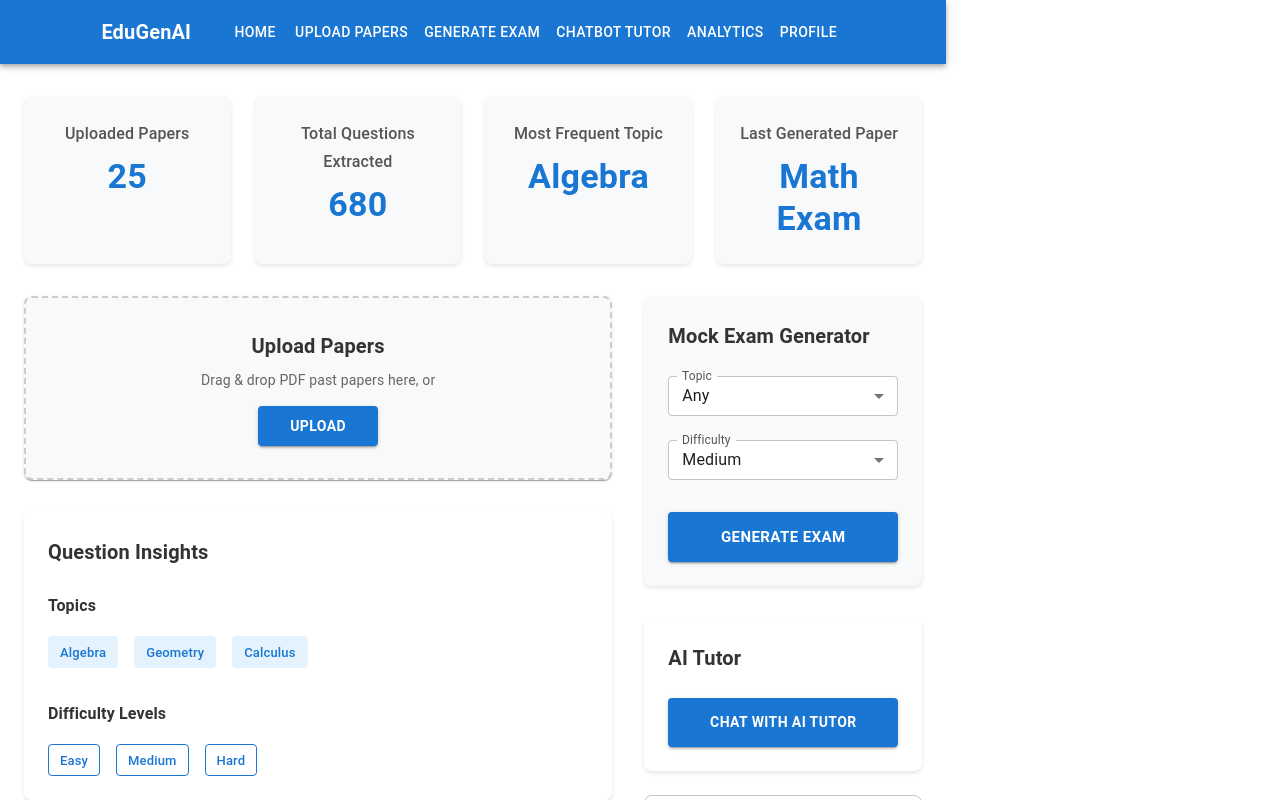
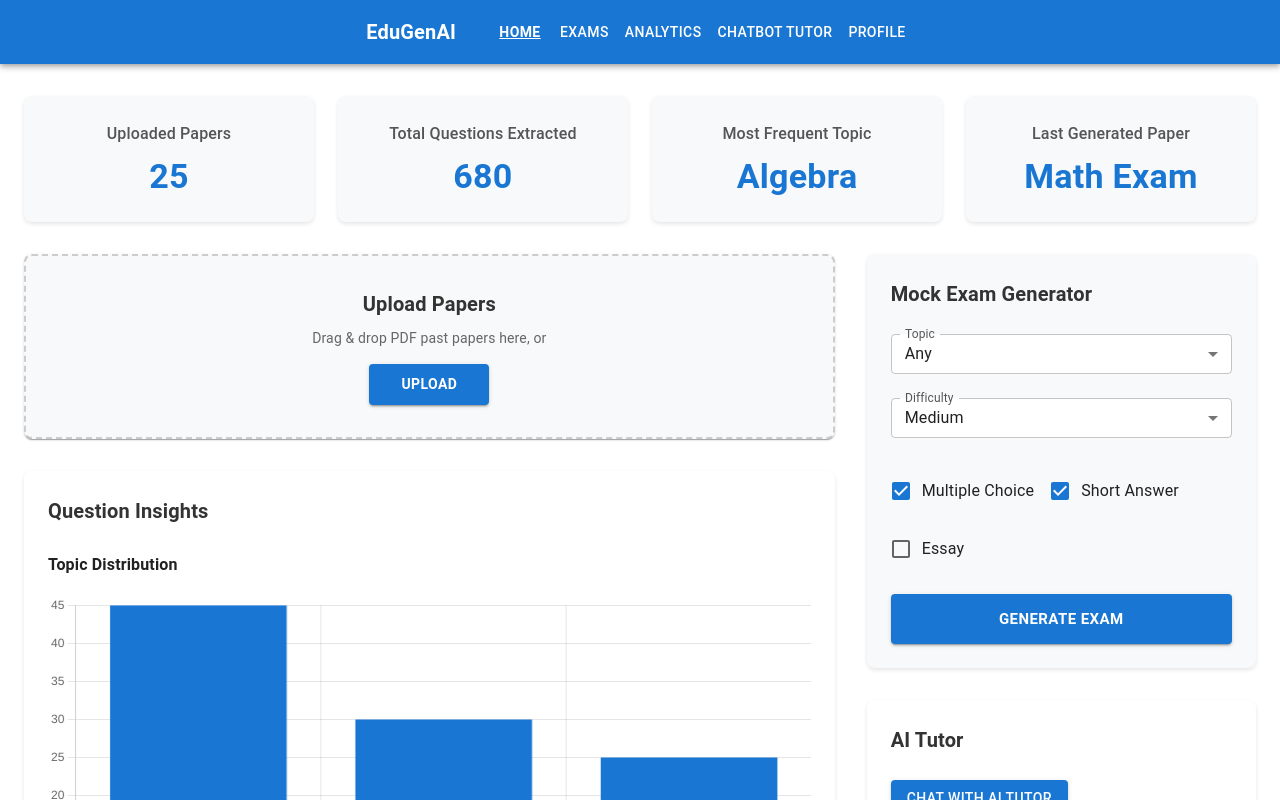
Before and after one commit to SamiduSamarasinghe/HND_FINAL_PRO_AI-MODEL, a React (Vite) app in the folder edugenai-ui/: page / in a window 1280 px wide. Shown: the top 800 px of the page. Built offline with nearby package versions, Linux system fonts and the light colour scheme.

Commit message:
Add some changes to the UI

```diff
--- a/edugenai-ui/src/components/ChatbotPopup.jsx
+++ b/edugenai-ui/src/components/ChatbotPopup.jsx
@@ -1,22 +1,22 @@
-import { Button } from '@mui/material';
+import { Dialog, DialogTitle, DialogContent, TextField, Typography, Button } from '@mui/material';
+import { useState } from 'react';
 
 export default function ChatbotPopup() {
+    const [open, setOpen] = useState(false);
+
     return (
-        <Button
-            variant="contained"
-            fullWidth
-            sx={{
-                py: 1.5,
-                fontWeight: 'bold',
-                textTransform: 'none',
-                backgroundColor: '#1976d2',
-                borderRadius: 1,
-                '&:hover': {
-                    backgroundColor: '#1565c0'
-                }
-            }}
-        >
-            CHAT WITH AI TUTOR
-        </Button>
+        <>
+            <Button variant="contained" onClick={() => setOpen(true)}>
+                CHAT WITH AI TUTOR
+            </Button>
+
+            <Dialog open={open} onClose={() => setOpen(false)}>
+                <DialogTitle>AI Tutor</DialogTitle>
+                <DialogContent>
+                    <Typography sx={{ mb: 2 }}>Ask me about any topic!</Typography>
+                    <TextField fullWidth placeholder="Type your question..." />
+                </DialogContent>
+            </Dialog>
+        </>
     );
 }
--- a/edugenai-ui/src/components/ExamGenerator.jsx
+++ b/edugenai-ui/src/components/ExamGenerator.jsx
@@ -6,7 +6,9 @@ import {
     FormControl,
     InputLabel,
     Select,
-    MenuItem
+    MenuItem,
+    FormControlLabel,
+    Checkbox
 } from '@mui/material';
 
 export default function ExamGenerator() {
@@ -64,6 +66,21 @@ export default function ExamGenerator() {
                     <MenuItem value="Hard">Hard</MenuItem>
                 </Select>
             </FormControl>
+            <FormControlLabel
+                control={<Checkbox defaultChecked/>}
+                label="Multiple Choice"
+                sx={{mb:2}}
+                />
+            <FormControlLabel
+                control={<Checkbox defaultChecked/> }
+                label="Short Answer"
+                sx={{mb:2}}
+                />
+            <FormControlLabel
+                control={<Checkbox/>}
+                label="Essay"
+                sx={{mb:3}}
+                />
 
             <Button
                 variant="contained"
--- a/edugenai-ui/src/components/Navbar.jsx
+++ b/edugenai-ui/src/components/Navbar.jsx
@@ -1,6 +1,8 @@
-import { AppBar, Toolbar, Button, Typography } from '@mui/material';
-
+import { AppBar, Toolbar, Button, Typography, Menu, MenuItem, Box } from '@mui/material';
+import {useState} from 'react';
 export default function Navbar() {
+    const [examsAnchor, setExamsAnchor] = useState(null);
+    const [analyticsAnchor, setAnalyticsAnchor] = useState(null);
     return (
         <AppBar position="static" sx={{ backgroundColor: '#1976d2' }}>
             <Toolbar sx={{ justifyContent: 'center' }}>
@@ -11,11 +13,22 @@ export default function Navbar() {
                 }}>
                     EduGenAI
                 </Typography>
-                <Button color="inherit">Home</Button>
-                <Button color="inherit">Upload Papers</Button>
-                <Button color="inherit">Generate Exam</Button>
+                <Button color="inherit" sx={{fontWeight: 'bold', textDecoration: 'underline'}}>Home</Button>
+                <Box>
+                    <Button color="inherit" onClick={(e) => setExamsAnchor(e.currentTarget)}>Exams</Button>
+                    <Menu anchorEl={examsAnchor} open={Boolean(examsAnchor)} onClose={()=> setExamsAnchor(null)}>
+                        <MenuItem>Upload Papers</MenuItem>
+                        <MenuItem>Generate Exam</MenuItem>
+                    </Menu>
+                </Box>
+                <Box>
+                    <Button color="inherit" onClick={(e) => setAnalyticsAnchor(e.currentTarget)}>Analytics</Button>
+                    <Menu anchorEl={analyticsAnchor} open={Boolean(analyticsAnchor)} onClose={() => setAnalyticsAnchor(null)}>
+                        <MenuItem>Question Insights</MenuItem>
+                        <MenuItem>Performance Stats</MenuItem>
+                    </Menu>
+                </Box>
                 <Button color="inherit">Chatbot Tutor</Button>
-                <Button color="inherit">Analytics</Button>
                 <Button color="inherit">Profile</Button>
             </Toolbar>
         </AppBar>
--- a/edugenai-ui/src/components/QuestionInsights.jsx
+++ b/edugenai-ui/src/components/QuestionInsights.jsx
@@ -1,52 +1,29 @@
-import { Chip, Stack, Typography, Box } from '@mui/material';
+import { Box, Typography } from '@mui/material'; // Add missing imports
+import { Bar } from 'react-chartjs-2';
+import { Chart as ChartJS } from 'chart.js/auto';
+
+const data = {
+    labels: ['Algebra', 'Geometry', 'Calculus'],
+    datasets: [{
+        label: 'Question Frequency',
+        data: [45, 30, 25],
+        backgroundColor: '#1976d2'
+    }]
+};
 
 export default function QuestionInsights() {
     return (
         <Box>
-            <Typography variant="subtitle1" sx={{
-                fontWeight: 'bold',
-                mb: 2,
-                color: '#333'
-            }}>
-                Topics
+            <Typography variant="subtitle1" sx={{ fontWeight: 'bold', mb: 2 }}>
+                Topic Distribution
             </Typography>
-            <Stack direction="row" spacing={1} sx={{ mb: 4, flexWrap: 'wrap', gap: 1 }}>
-                {['Algebra', 'Geometry', 'Calculus'].map(topic => (
-                    <Chip
-                        key={topic}
-                        label={topic}
-                        sx={{
-                            backgroundColor: '#e3f2fd',
-                            color: '#1976d2',
-                            fontWeight: '500',
-                            borderRadius: 1
-                        }}
-                    />
-                ))}
-            </Stack>
-
-            <Typography variant="subtitle1" sx={{
-                fontWeight: 'bold',
-                mb: 2,
-                color: '#333'
-            }}>
-                Difficulty Levels
-            </Typography>
-            <Stack direction="row" spacing={1} sx={{ flexWrap: 'wrap', gap: 1 }}>
-                {['Easy', 'Medium', 'Hard'].map(level => (
-                    <Chip
-                        key={level}
-                        label={level}
-                        variant="outlined"
-                        sx={{
-                            borderColor: '#1976d2',
-                            color: '#1976d2',
-                            fontWeight: '500',
-                            borderRadius: 1
-                        }}
-                    />
-                ))}
-            </Stack>
+            <Bar
+                data={data}
+                options={{
+                    plugins: { legend: { display: false } },
+                    scales: { y: { beginAtZero: true } } // Add this for better chart scaling
+                }}
+            />
         </Box>
     );
 }
--- a/edugenai-ui/src/components/UploadArea.jsx
+++ b/edugenai-ui/src/components/UploadArea.jsx
@@ -1,10 +1,19 @@
-import { useDropzone } from 'react-dropzone';
-import { Paper, Typography, Button } from '@mui/material';
+import {useState} from "react";
+import { useDropzone } from 'react-dropzone'
+import { Paper, Typography, Button, List, ListItem, ListItemText, IconButton } from '@mui/material';
+import DeleteIcon from '@mui/icons-material/Delete';
 
 export default function UploadArea() {
+    const [files, setFiles] = useState([]);
+
     const { getRootProps, getInputProps } = useDropzone({
         accept: 'application/pdf',
-        onDrop: files => console.log(files)
+        onDrop: (acceptedFiles) => {
+            setFiles(acceptedFiles.map(file => ({
+                name: file.name,
+                size: (file.size / 1024).toFixed(2) + ' KB'
+            })));
+        }
     });
 
     return (
@@ -52,6 +61,19 @@ export default function UploadArea() {
             >
                 UPLOAD
             </Button>
+            {files.length > 0 && (
+                <List sx={{mmt:2}}>
+                    {files.map((file, index) => (
+                        <ListItem key={index} secondryAction={
+                            <IconButton edge="end" onClick={() => setFiles(files.filter((_, i) => i !== index))}>
+                                <DeleteIcon/>
+                            </IconButton>
+                        }>
+                            <ListItemText primary={file.name} secondary={file.size}/>
+                        </ListItem>
+                    ))}
+                </List>
+            )}
         </Paper>
     );
 }
```
Also changed, not shown: edugenai-ui/package.json (+7 -5 lines), 1 other file (tests, documents, lock files or other folders).
